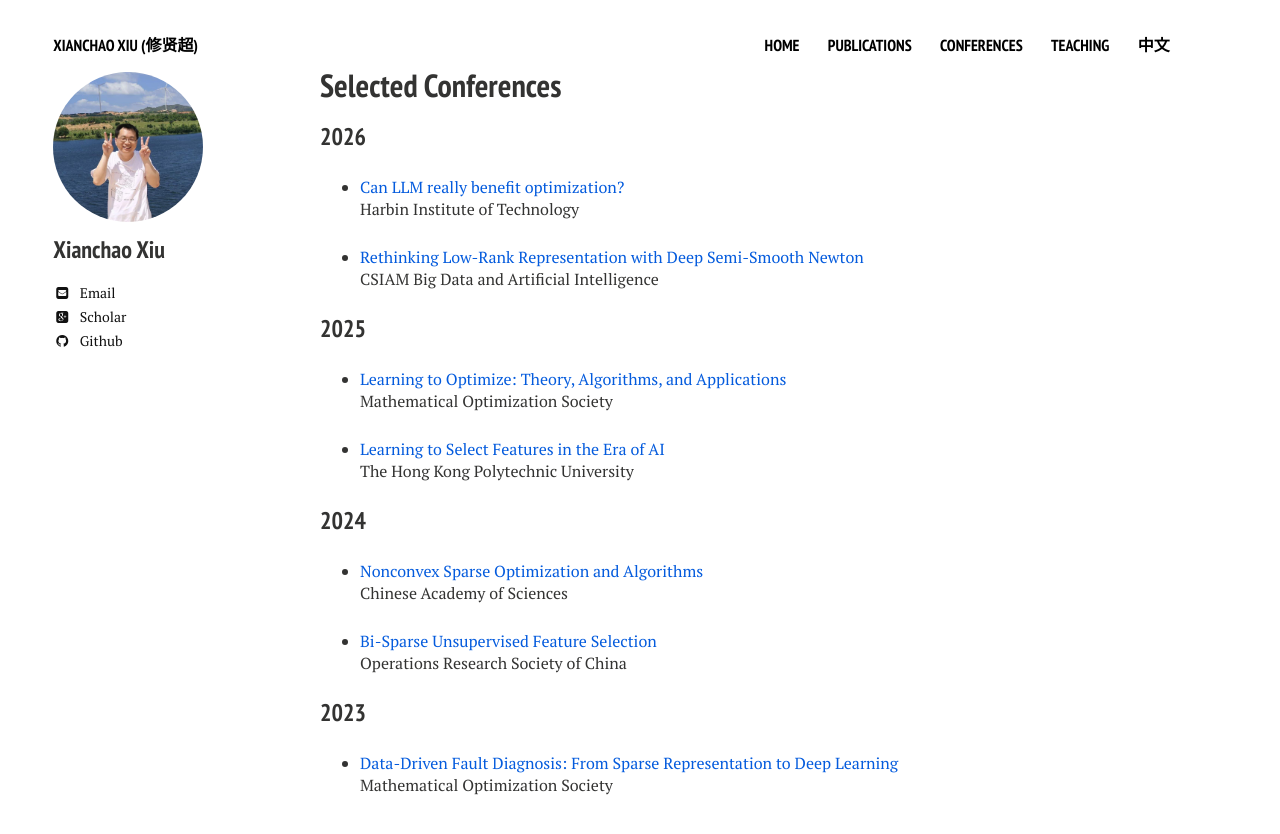
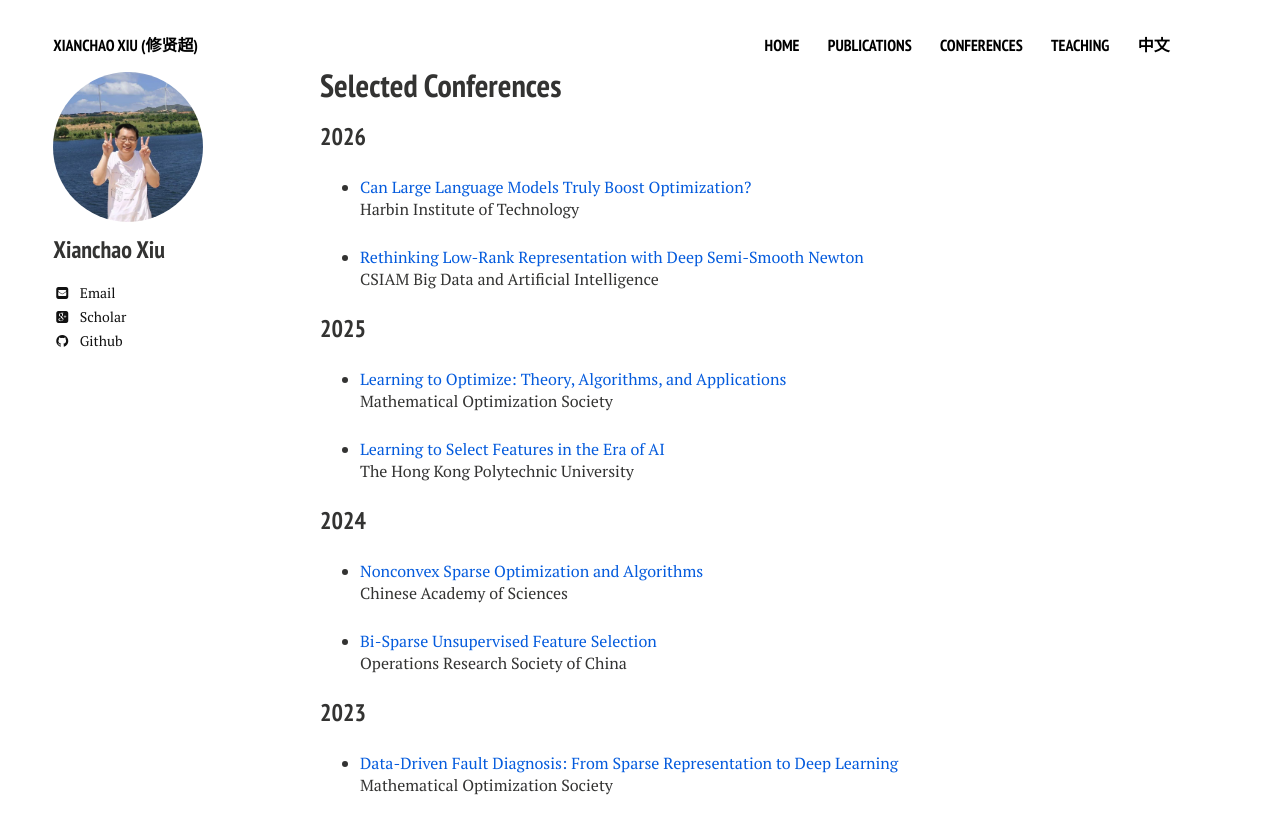
Before and after one commit to xianchaoxiu/xianchaoxiu.github.io, a Jekyll site: the page built from conferences/index.md, in a window 1280 px wide. Shown: the top 834 px of the page. Built offline with Jekyll 4.4.1, drawn with Linux system fonts in a browser that asks for light colours; nearby versions of some CDN libraries.

Commit message:
Update index.md

```diff
--- a/conferences/index.md
+++ b/conferences/index.md
@@ -9,27 +9,26 @@ share: false
 
 ### 2026
 
-* <a href="../conferences/2026-HIT.pdf" class="textlink" target="_blank"> Can LLM really benefit optimization?</a>  <br>
-Harbin Institute of Technology<br>
+* <a href="../conferences/2026-HIT.pdf" class="textlink" target="_blank"> Can Large Language Models Truly Boost Optimization? </a><br>
+Harbin Institute of Technology <br>
 
-
-* <a href="../conferences/2026-BDAI.pdf" class="textlink" target="_blank"> Rethinking Low-Rank Representation with Deep Semi-Smooth Newton</a>  <br>
+* <a href="../conferences/2026-BDAI.pdf" class="textlink" target="_blank"> Rethinking Low-Rank Representation with Deep Semi-Smooth Newton</a><br>
 CSIAM Big Data and Artificial Intelligence <br>
 
 ### 2025
-* <a href="../conferences/2025-MOS.pdf" class="textlink" target="_blank"> Learning to Optimize: Theory, Algorithms, and Applications</a> <br>
+* <a href="../conferences/2025-MOS.pdf" class="textlink" target="_blank"> Learning to Optimize: Theory, Algorithms, and Applications</a><br>
 Mathematical Optimization Society <br>
 
-* <a href="../conferences/2025-POLYU.pdf" class="textlink" target="_blank"> Learning to Select Features in the Era of AI </a> <br>
+* <a href="../conferences/2025-POLYU.pdf" class="textlink" target="_blank"> Learning to Select Features in the Era of AI </a><br>
 The Hong Kong Polytechnic University <br>
 
 ### 2024
-* <a href="../conferences/2024-CAS.pdf" class="textlink" target="_blank"> Nonconvex Sparse Optimization and Algorithms </a> <br>
+* <a href="../conferences/2024-CAS.pdf" class="textlink" target="_blank"> Nonconvex Sparse Optimization and Algorithms </a><br>
 Chinese Academy of Sciences <br>
 
-* <a href="../conferences/2024-ORSC.pdf" class="textlink" target="_blank"> Bi-Sparse Unsupervised Feature Selection </a> <br>
+* <a href="../conferences/2024-ORSC.pdf" class="textlink" target="_blank"> Bi-Sparse Unsupervised Feature Selection </a><br>
 Operations Research Society of China <br>
 
 ### 2023
-* <a href="../conferences/2023-MOS.pdf" class="textlink" target="_blank"> Data-Driven Fault Diagnosis: From Sparse Representation to Deep Learning  </a> <br>
+* <a href="../conferences/2023-MOS.pdf" class="textlink" target="_blank"> Data-Driven Fault Diagnosis: From Sparse Representation to Deep Learning  </a><br>
 Mathematical Optimization Society <br>
```
